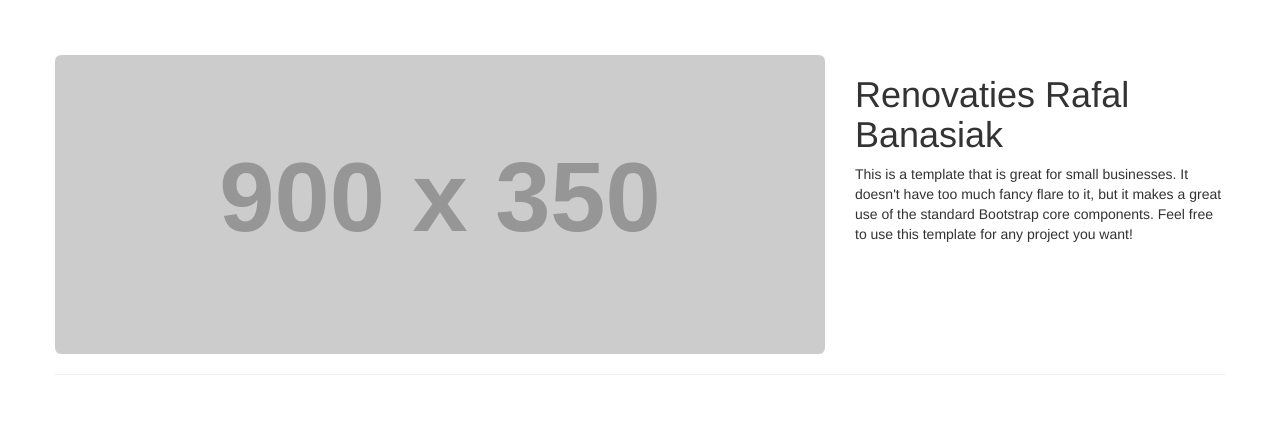
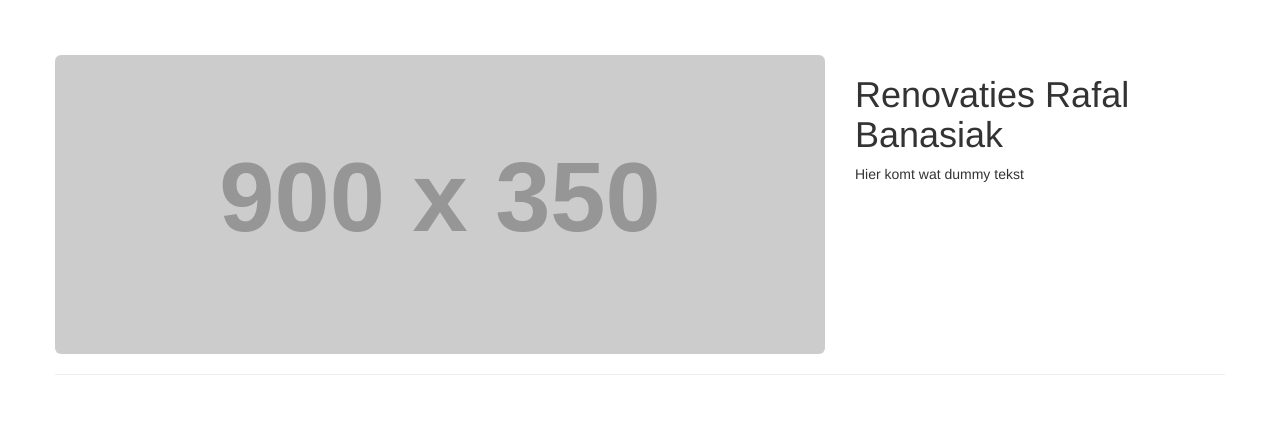
Before and after one commit to eothein/rafalbanasiak, a Yii app: template views/site/index.php in a window 1280 px wide. Shown: the top 436 px of the page. Run offline with PHP 8.4 and a stand-in for Yii, Linux system fonts and the light colour scheme; the template is opened without the code that fills it, so the values that code supplies are empty; grey boxes labelled with a size stand in for pictures from a placeholder-image service; some libraries are stand-ins or nearby versions.

Commit message:
Initiele tekst aangepast

```diff
--- a/views/site/index.php
+++ b/views/site/index.php
@@ -12,10 +12,7 @@ $this->title = 'Renovaties Rafal Banasiak';
     <!-- /.col-md-8 -->
     <div class="col-md-4">
         <h1>Renovaties Rafal Banasiak</h1>
-        <p>This is a template that is great for small businesses.
-            It doesn't have too much fancy flare to it, but it makes
-            a great use of the standard Bootstrap core components.
-            Feel free to use this template for any project you want!</p>
+        <p>Hier komt wat dummy tekst</p>
     </div>
 </div>
 
```
